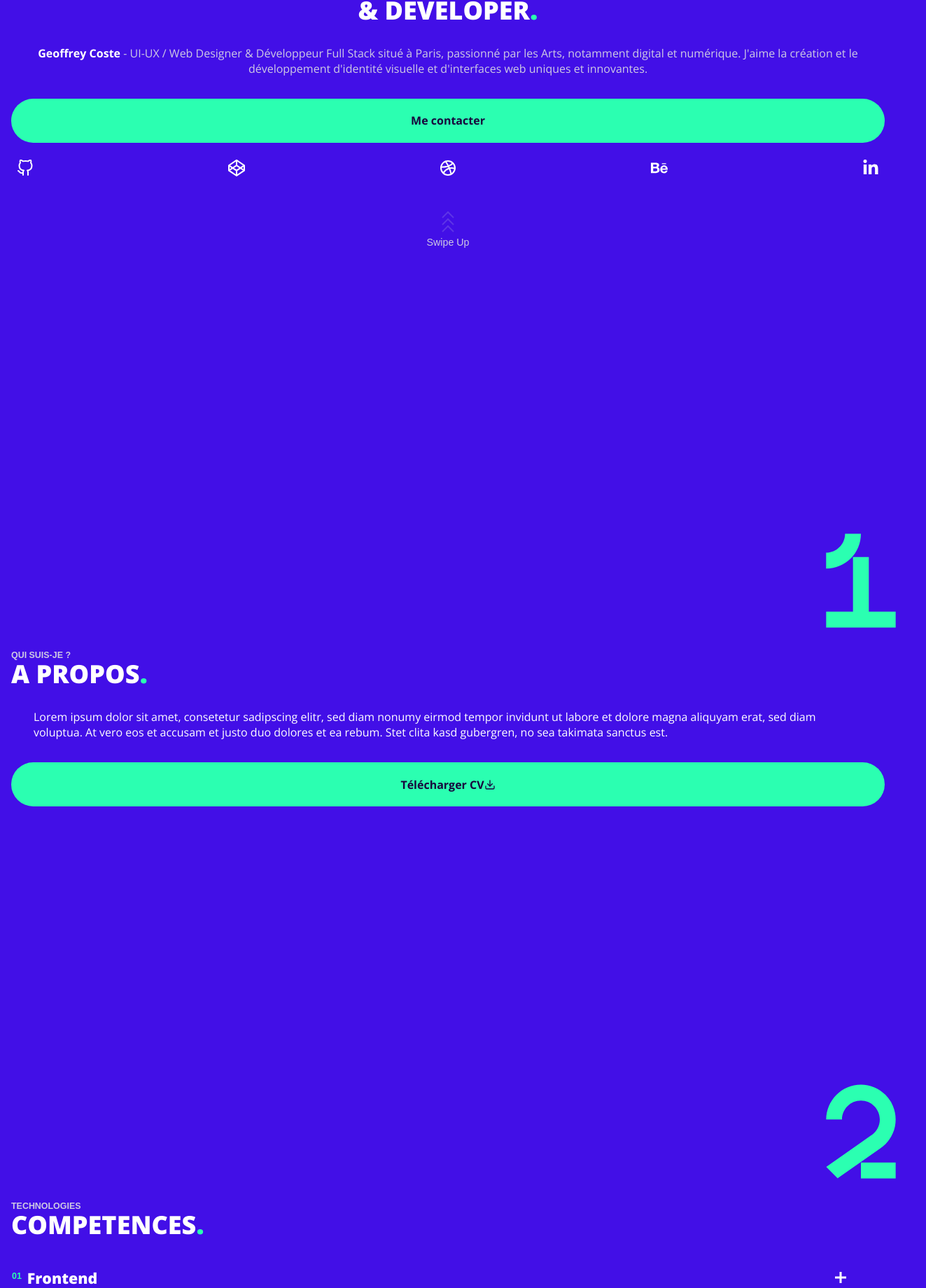
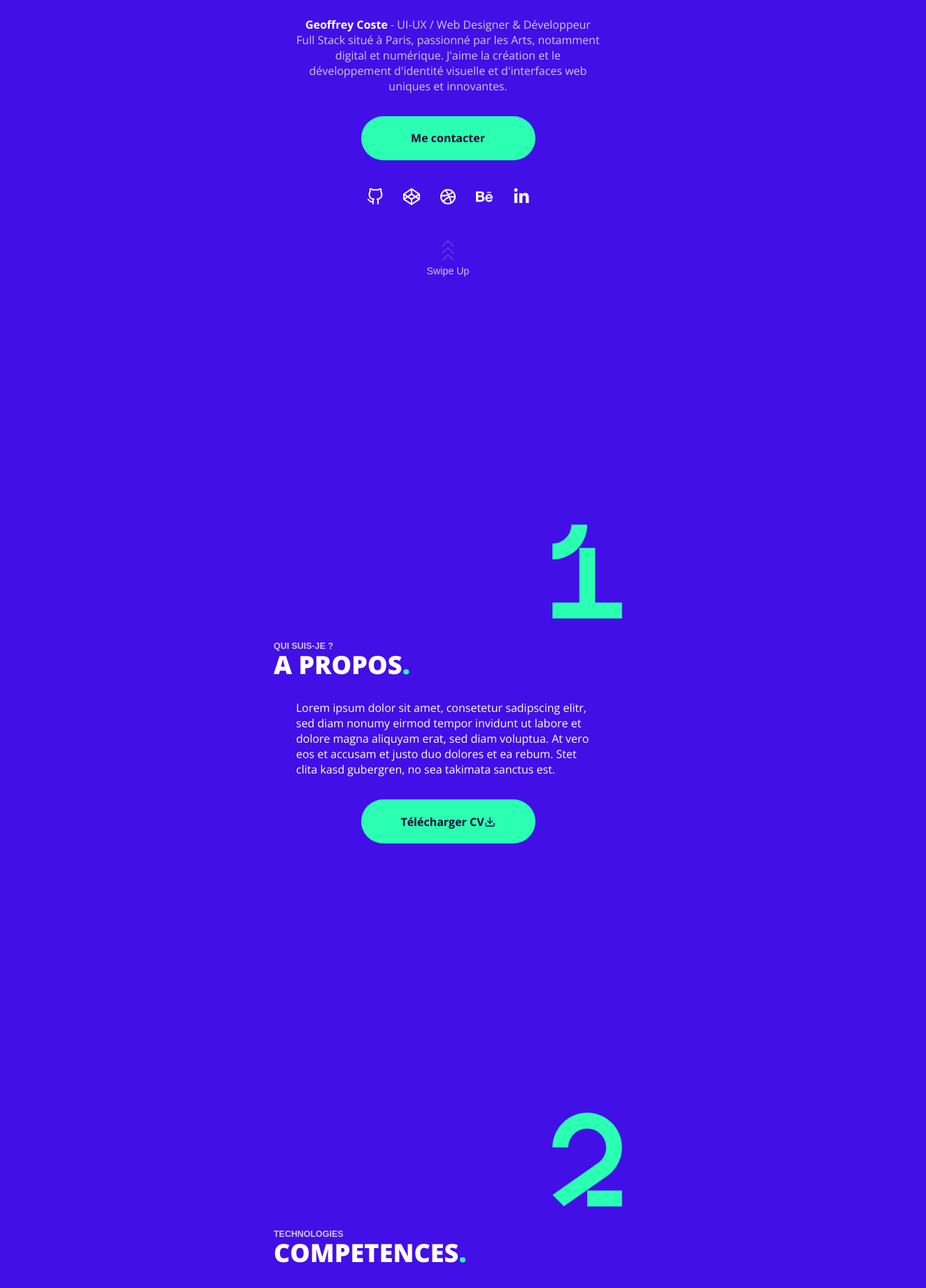
Before and after one commit to GeoffreyCoste/portfolio, a React (Create React App) app: page / in a window 1280 px wide. Shown: the part 343-2183 px from the top of the page at 70% size, 1323 px wide, since content can reach past the window. Built offline with nearby package versions, Linux system fonts and the light colour scheme; a web font is replaced by a local one.

Commit message:
Tablet home content basis first version

```diff
--- a/src/components/Button/style.scss
+++ b/src/components/Button/style.scss
@@ -1,3 +1,5 @@
+@import '../../utils/style/media-queries';
+
 .btn {
   font-family: var(--font-primary);
   background-color: transparent;
@@ -13,5 +15,10 @@
     color: var(--blue-dark);
     background-color: var(--green-neon);
     border-radius: 50px;
+    @include tablet {
+      width: 50%;
+      margin-left: auto;
+      margin-right: auto;
+    }
   }
 }
--- a/src/components/CardXL/style.scss
+++ b/src/components/CardXL/style.scss
@@ -1,3 +1,5 @@
+@import '../../utils/style/media-queries';
+
 .card {
   flex-basis: 100%;
   width: 100%;
@@ -68,10 +70,17 @@
       width: 100%;
       display: flex;
       align-items: center;
+      @include tablet {
+        justify-content: flex-end;
+      }
       .link {
         font-size: 0.778rem;
         font-weight: 700;
         margin-right: auto;
+        @include tablet {
+          font-size: 1rem;
+          margin-right: 0;
+        }
       }
       .btn {
         width: 40px;
@@ -79,6 +88,12 @@
         font-size: 1.25rem;
         /* margin-left: 0.25rem; */
         /* border-radius: 50%; */
+        @include tablet {
+          width: 63px;
+          height: 63px;
+          margin-left: 1.5rem;
+          margin-right: 0;
+        }
       }
     }
   }
--- a/src/components/Header/style.scss
+++ b/src/components/Header/style.scss
@@ -1,3 +1,5 @@
+@import '../../utils/style/media-queries';
+
 .header {
   width: 100%;
   /* height: 60px; */
@@ -12,6 +14,9 @@
   padding: 1rem;
   background-color: transparent;
   box-shadow: none;
+  @include tablet {
+    padding: 2rem;
+  }
   .logo__img {
     width: 30px;
     height: auto;
--- a/src/components/IconsBar/style.scss
+++ b/src/components/IconsBar/style.scss
@@ -1,13 +1,23 @@
+@import '../../utils//style/media-queries';
+
 .icons-bar {
   width: 100%;
   display: flex;
   padding: 1rem 0;
+  @include tablet {
+    margin-top: 1rem;
+  }
   &__list {
     flex-basis: 100%;
     display: flex;
     justify-content: space-between;
     align-items: center;
     list-style: none;
+    @include tablet {
+      flex-basis: 50%;
+      margin-left: auto;
+      margin-right: auto;
+    }
   }
   .list {
     &__item {
--- a/src/components/Navbar/index.jsx
+++ b/src/components/Navbar/index.jsx
@@ -1,4 +1,4 @@
-import React, { useState } from 'react';
+import React, { useState, useEffect } from 'react';
 import { useSelector } from 'react-redux';
 import { selectTheme } from '../../app/selectors';
 import './style.scss';
@@ -22,6 +22,14 @@ const Navbar = () => {
   const handleClick = (index) => {
     setActiveLink(index);
   }; */
+
+  useEffect(() => {
+    if (isShown) {
+      document.body.classList.add('no-scroll');
+    } else {
+      document.body.classList.remove('no-scroll');
+    }
+  }, [isShown]);
 
   return (
     <nav className="navbar navbar-expand">
--- a/src/components/SectionAbout/index.jsx
+++ b/src/components/SectionAbout/index.jsx
@@ -6,7 +6,7 @@ import './style.scss';
 
 const SectionAbout = () => {
   return (
-    <section className="section section--about">
+    <section id="about" className="section section--about">
       <div className="section__header">
         <div className="section__header__index index">
           <One className="index__number" fill="#2bffb1" />
--- a/src/components/SectionContact/style.scss
+++ b/src/components/SectionContact/style.scss
@@ -1,9 +1,19 @@
+@import '../../utils/style/media-queries';
+
 .section.section--contact {
   padding-top: 12rem;
   padding-bottom: 12rem;
+  .section__text:last-of-type {
+    position: relative;
+    padding-left: 1.5rem;
+  }
   .section__text__icon {
     margin-right: 1rem;
     font-size: 1.25rem;
+    position: absolute;
+    top: 50%;
+    left: 30%;
+    transform: translateY(-40%);
   }
   .section__row {
     margin-top: 1rem;
@@ -11,6 +21,10 @@
     .btn.btn--green-neon {
       width: 63px;
       margin-left: 0.75rem;
+      @include tablet {
+        font-size: 1.25rem;
+        margin-left: 1.5rem;
+      }
     }
   }
 }
--- a/src/components/SectionThanks/style.scss
+++ b/src/components/SectionThanks/style.scss
@@ -1,3 +1,5 @@
+@import '../../utils/style/media-queries';
+
 .section.section--thanks {
   /* padding: 4rem 0; */
   min-height: 100vh;
@@ -21,6 +23,9 @@
         position: absolute;
         right: 2rem;
         animation: rotation 10s linear infinite;
+        @include tablet {
+          width: 25%;
+        }
         .st0 {
           fill: var(--white);
         }
@@ -29,6 +34,10 @@
         position: absolute;
         top: 35px;
         right: 27%;
+        @include tablet {
+          top: 27px;
+          right: 14%;
+        }
       }
     }
   }
--- a/src/pages/Home/index.jsx
+++ b/src/pages/Home/index.jsx
@@ -1,6 +1,4 @@
 import React from 'react';
-import { useSelector } from 'react-redux';
-import { selectTheme } from '../../app/selectors';
 import SectionHero from '../../components/SectionHero';
 import SectionAbout from '../../components/SectionAbout';
 import SectionSkills from '../../components/SectionSkills';
@@ -35,8 +33,6 @@ import SectionThanks from '../../components/SectionThanks';
 ]; */
 
 const Home = () => {
-  const theme = useSelector(selectTheme);
-
   return (
     <main className="main__home">
       <SectionHero />
--- a/src/utils/style/_base.scss
+++ b/src/utils/style/_base.scss
@@ -7,6 +7,9 @@ body {
   background-color: var(--blue);
   &.theme-dark {
     background-color: var(--blue-dark);
+  }
+  &.no-scroll {
+    overflow: hidden;
   }
 }
 
--- a/src/utils/style/_classes.scss
+++ b/src/utils/style/_classes.scss
@@ -1,3 +1,5 @@
+@import './media-queries';
+
 .text-white {
   color: var(--white);
 }
@@ -62,6 +64,11 @@
   justify-content: center;
   padding-left: 1rem;
   padding-right: 1rem;
+  @include tablet {
+    max-width: 530px;
+    margin-left: auto;
+    margin-right: auto;
+  }
   &__header {
     width: 100%;
     display: flex;
@@ -76,6 +83,11 @@
       width: 100px;
       position: absolute;
       right: 0;
+      @include tablet {
+        display: block;
+        position: initial;
+        margin-left: auto;
+      }
     }
     &__baseline {
       flex-basis: 100%;
@@ -96,5 +108,8 @@
   &__row {
     display: flex;
     flex-direction: row;
+    @include tablet {
+      margin-left: auto;
+    }
   }
 }
--- a/src/utils/style/_media-queries.scss
+++ b/src/utils/style/_media-queries.scss
@@ -1,6 +1,13 @@
+/* Tablet */
+@mixin tablet {
+  @media only screen and (min-device-width: 768px) and (max-device-width: 1024px) and (-webkit-min-device-pixel-ratio: 1) {
+    @content;
+  }
+}
+
 /* Desktop */
 @mixin desktop {
-    @media (min-width: 1024px) {
-      @content;
-    }
+  @media (min-width: 1024px) {
+    @content;
+  }
 }
```
